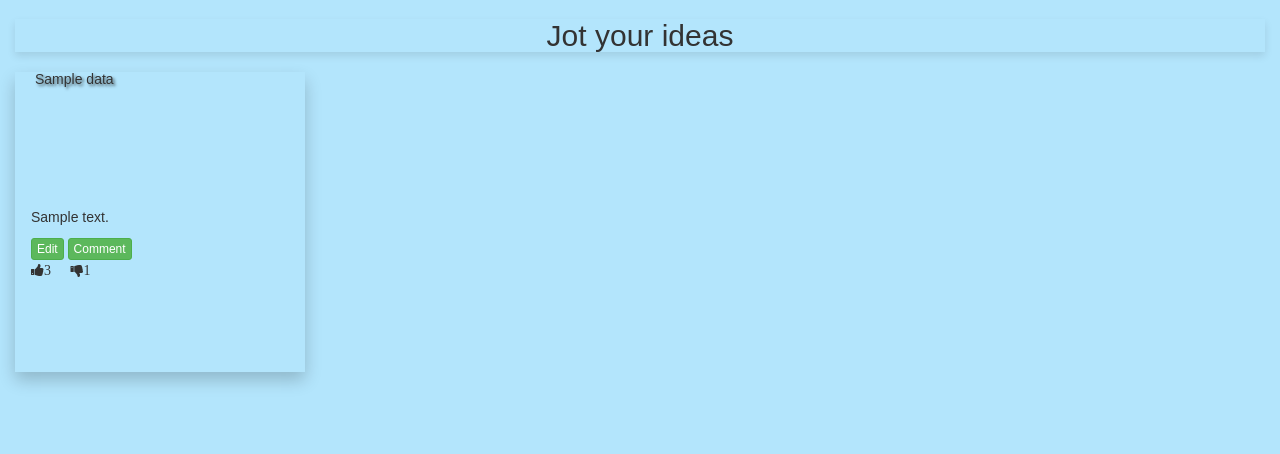
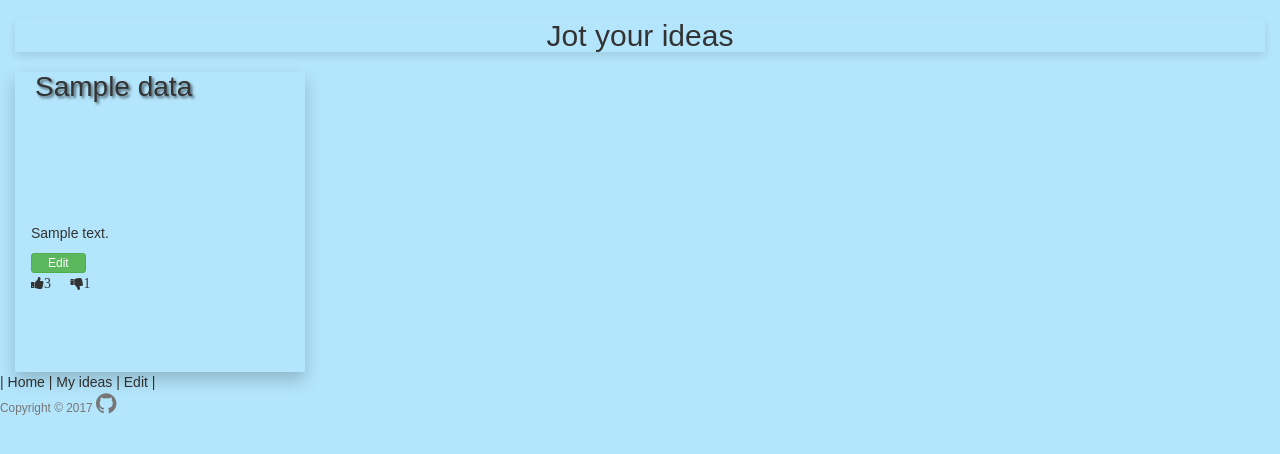
Before and after one commit to mung4i/bc-14-ideabox, a Flask app: page / in a window 1280 px wide. Shown: the part 51-505 px from the top of the page. Run offline with Flask 2, Linux system fonts and the light colour scheme; a user stored in the database is signed in; tables that the repository leaves empty hold one stand-in row (values such as "Sample post"); parts of the project's set-up code (start-up, migrations or seed data) failed here and were passed over; some libraries are stand-ins or nearby versions; some web fonts are replaced.

Commit message:
Atomic commits

```diff
--- a/app/static/css/styles.css
+++ b/app/static/css/styles.css
@@ -32,7 +32,15 @@
 .titlecontainer{
   margin: 20px;
   text-shadow: 2px 2px 3px rgba(0,0,0,0.6);
-  font-size: 1em;
+  font-size: 2em;
+
+}
+.card-footer{
+  padding: 0.01em 16px;
+    padding-top: 0.01em;
+    padding-right: 16px;
+    padding-bottom: 0.01em;
+    padding-left: 16px;
 }
 
 .mycontainer{
@@ -65,3 +73,4 @@
   color: #18bc9c;
   font-size: 20px;
 }
+.
--- a/app/templates/home/index.html
+++ b/app/templates/home/index.html
@@ -15,8 +15,8 @@
                 <div class="mycontainer">
                     <p class="desccontainer">
                       {% filter markdown %}{{ idea.description }}{% endfilter %}
-                    <a class="btn btn-xs btn-success" href='{{ url_for('home.edit_ideabox') }}'>Edit</a>
-                    <a class="btn btn-xs btn-success" href=#comm data-toggle="modal" data-target="#myModal">Comment</a>
+                    <a class="btn btn-xs btn-success card-footer" href='{{ url_for('home.edit_ideabox') }}'>Edit</a>
+
                 <p  class="float-xs-right" id="status" class="upvote">
 			      			<a class="upvote">
 			      			  <i class="fa fa-thumbs-up count" id="up_vote"onclick="vote('up_vote')" aria-hidden="true">3</i>
@@ -30,28 +30,10 @@
 
               {% endfor %}
     </div>
-    <div class="modal fade" id="myModal" tabindex="-1" role="dialog" aria-labelledby="myModalLabel">
-  <div class="modal-dialog" role="document">
-    <div class="modal-content">
-      <div class="modal-header">
-        <button type="button" class="close" data-dismiss="modal" aria-label="Close"><span aria-hidden="true">&times;</span></button>
-        <h4 class="modal-title" id="myModalLabel">Modal title</h4>
-      </div>
-      <div class="modal-body">
-        {% for comments in comments %}
-        {{ comments }}
-          {{ wtf.quick_form(form) }}
-        {% endfor %}
-      </div>
-      <div class="modal-footer">
-        <button type="button" class="btn btn-default" data-dismiss="modal">Close</button>
-        <button type="button" class="btn btn-primary">Save changes</button>
-      </div>
     </div>
   </div>
 </div>
   </div>
   <script src="https://cdnjs.cloudflare.com/ajax/libs/jquery/3.1.1/jquery.min.js"></script>
   <script src="https://maxcdn.bootstrapcdn.com/bootstrap/3.3.7/js/bootstrap.min.js"></script>
-  <script src="{{ (url_for('static', filename='js/script.js')) }}"</script>
 {% endblock %}
```
Also changed, not shown: app/__init__.py (+10 -10 lines).
